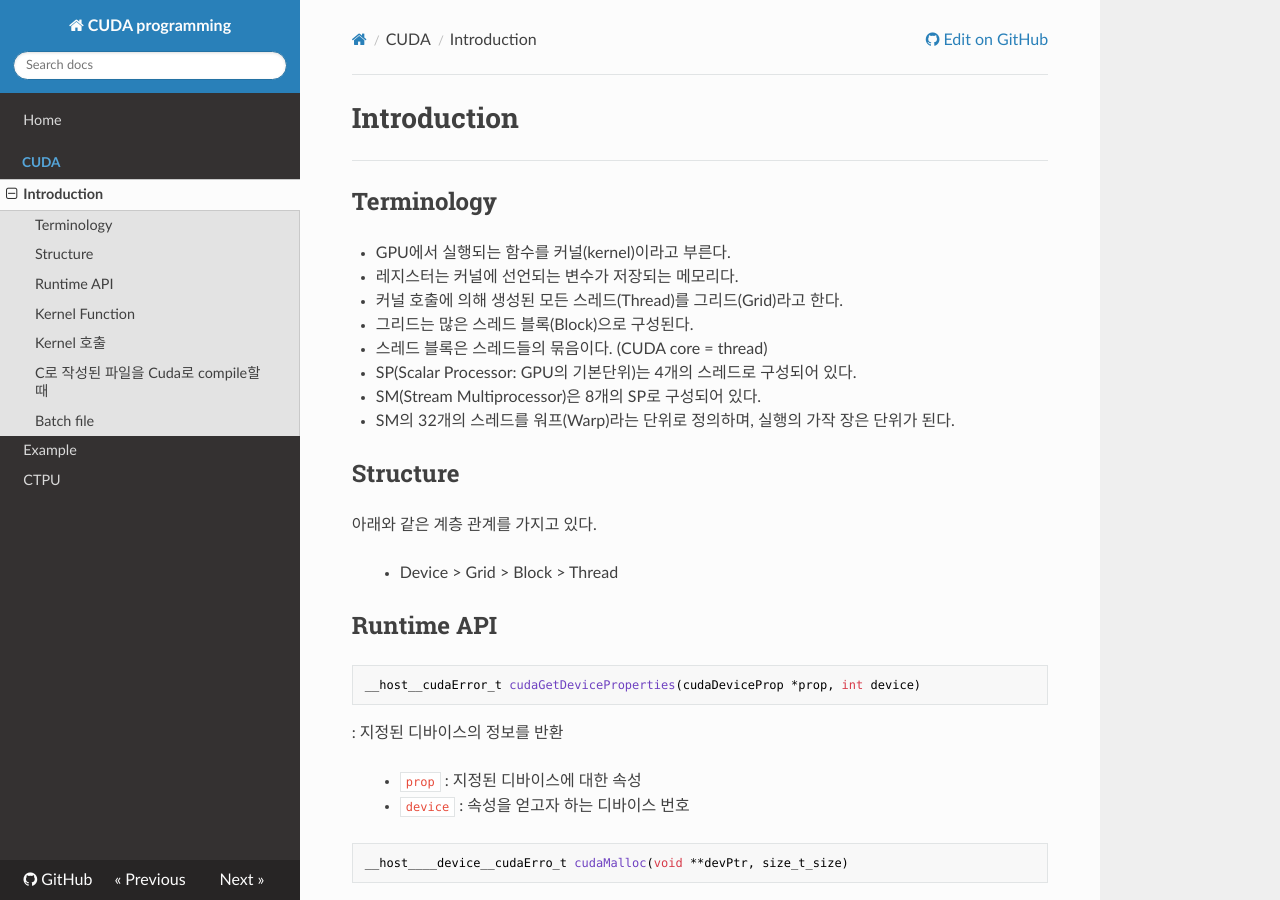
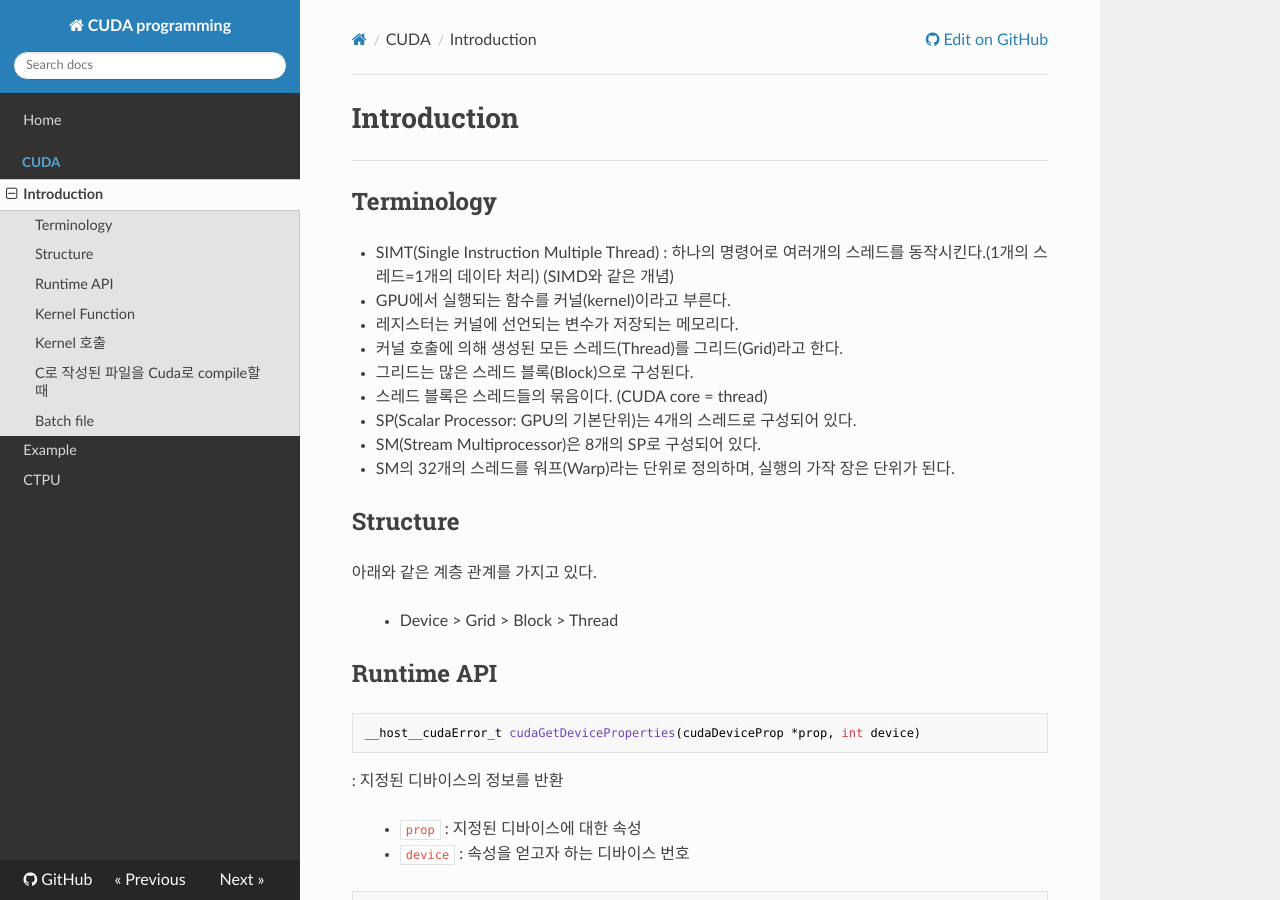
Before and after one commit to WonyoungCho/CUDA, an MkDocs documentation site: the page built from docs/CUDA_int.md, in a window 1280 px wide and 900 px high. Built offline with MkDocs 1.6.1, drawn with Linux system fonts in a browser that asks for light colours; nearby versions of some CDN libraries; old or Windows-style settings are respelled for this version of MkDocs.

Commit message:
Update CUDA_int.md

```diff
--- a/docs/CUDA_int.md
+++ b/docs/CUDA_int.md
@@ -2,6 +2,7 @@
 ---
 
 ## Terminology
+- SIMT(Single Instruction Multiple Thread) : 하나의 명령어로 여러개의 스레드를 동작시킨다.(1개의 스레드=1개의 데이타 처리) (SIMD와 같은 개념)
 - GPU에서 실행되는 함수를 커널(kernel)이라고 부른다.
 - 레지스터는 커널에 선언되는 변수가 저장되는 메모리다.
 - 커널 호출에 의해 생성된 모든 스레드(Thread)를 그리드(Grid)라고 한다.
```
